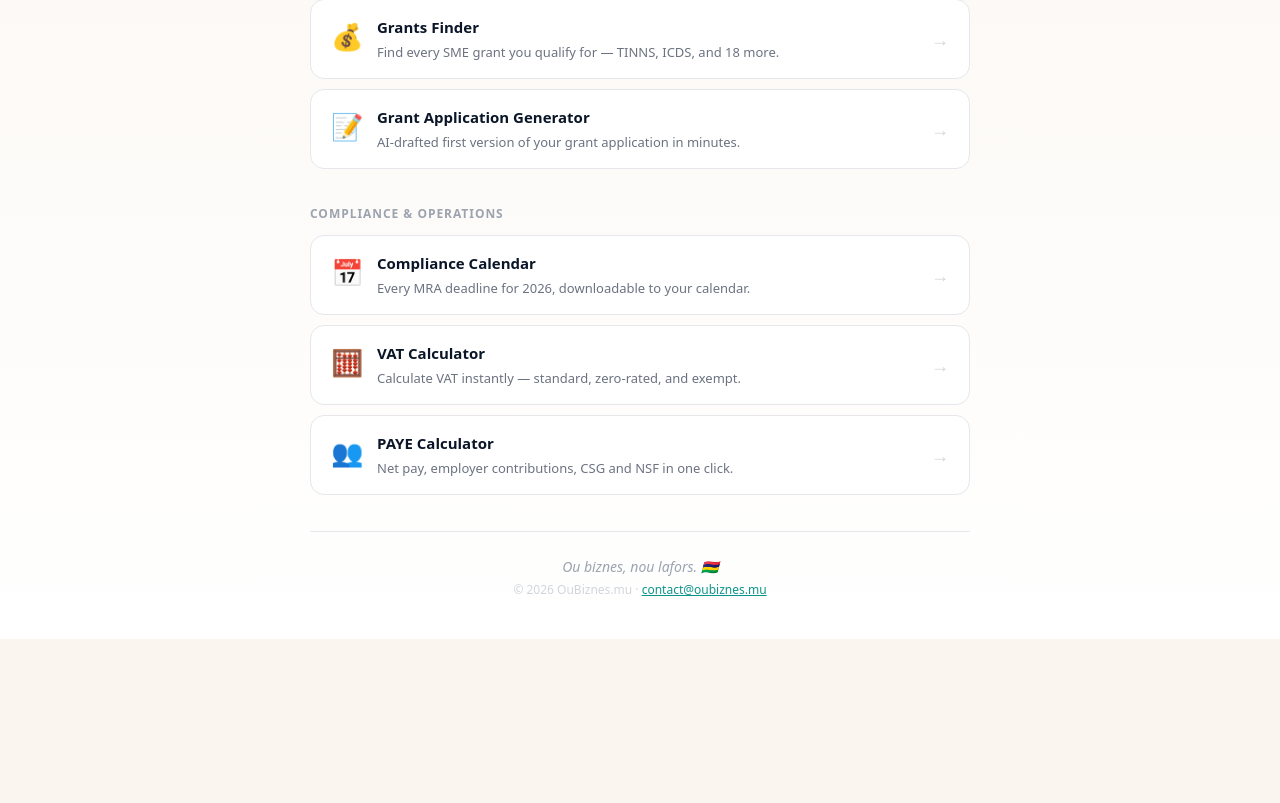
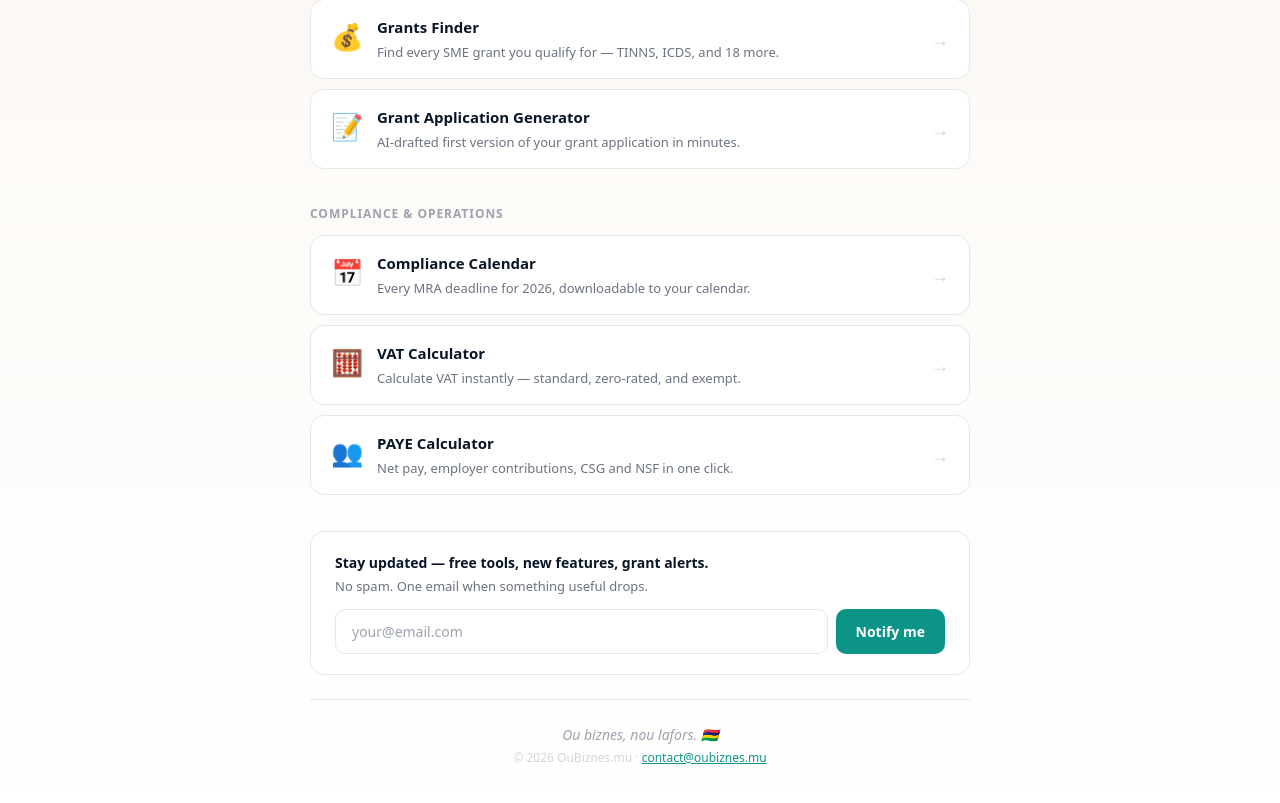
Before and after one commit to pravish1922-ctrl/oubiznes, a Next.js app: page / in a window 1280 px wide. Shown: the part 546-1349 px from the top of the page. Before the commit the page ends 1185 px from the top, so only its background shows below. Built offline with nearby package versions, Linux system fonts and the light colour scheme.

Commit message:
Update page.tsx

```diff
--- a/app/page.tsx
+++ b/app/page.tsx
@@ -176,7 +176,34 @@ export default function Home() {
             </div>
           </div>
         ))}
-
+        {/* Email capture */}
+        <div style={{ background: "#fff", border: "1.5px solid #e5e7eb", borderRadius: 14, padding: "20px 24px", marginBottom: 24 }}>
+          <p style={{ fontSize: 14, fontWeight: 700, color: NAVY, marginBottom: 4 }}>
+            Stay updated — free tools, new features, grant alerts.
+          </p>
+          <p style={{ fontSize: 13, color: "#6b7280", marginBottom: 12 }}>
+            No spam. One email when something useful drops.
+          </p>
+          <form
+            action="https://formspree.io/f/maqabeqb"
+            method="POST"
+            style={{ display: "flex", gap: 8 }}
+          >
+            <input
+              type="email"
+              name="email"
+              placeholder="your@email.com"
+              required
+              style={{ flex: 1, padding: "11px 16px", borderRadius: 10, border: "1.5px solid #e5e7eb", fontSize: 14, color: NAVY, outline: "none" }}
+            />
+            <button
+              type="submit"
+              style={{ padding: "11px 20px", background: CORAL, color: "#fff", border: "none", borderRadius: 10, fontWeight: 700, fontSize: 14, cursor: "pointer" }}
+            >
+              Notify me
+            </button>
+          </form>
+        </div>
         {/* Footer tagline */}
         <div style={{ textAlign: "center", paddingTop: 24, borderTop: "1px solid #e5e7eb" }}>
           <p style={{ fontSize: 14, color: "#9ca3af", fontStyle: "italic" }}>
```
